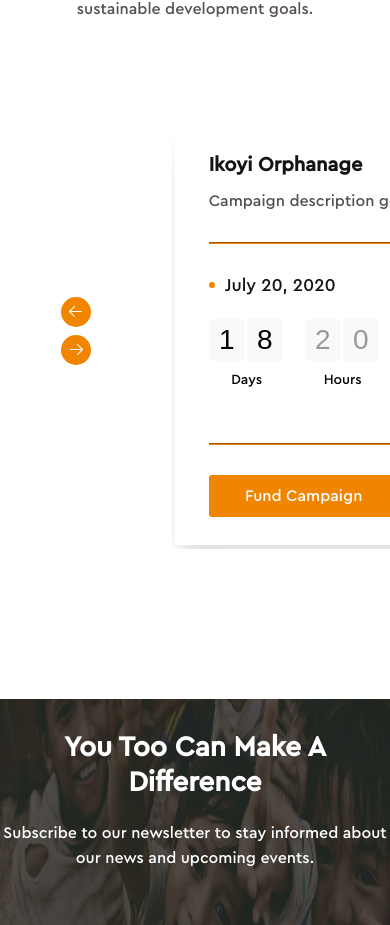
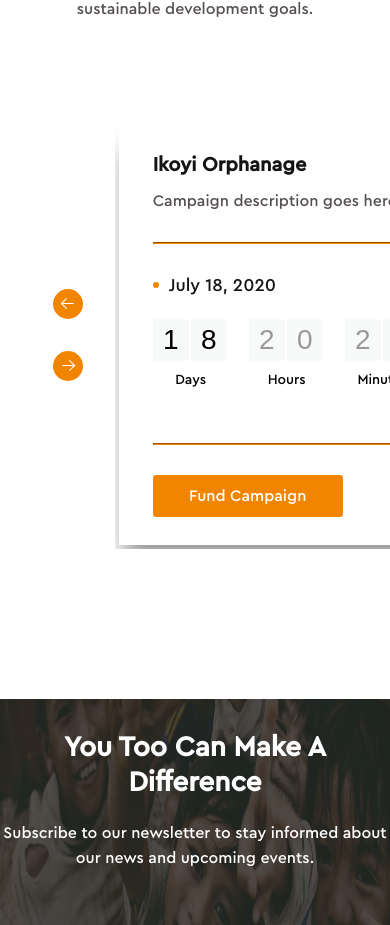
Before and after one commit to Kolakanmi/hdcf, a Vue app: page / in a window 390 px wide. Shown: the part 3297-4222 px from the top of the page. Built offline with nearby package versions, Linux system fonts and the light colour scheme.

Commit message:
box shadow for events card

```diff
--- a/src/components/HomeCountdownCard.vue
+++ b/src/components/HomeCountdownCard.vue
@@ -6,13 +6,13 @@
       </div>
       <div class="flex w-full md:w-7/12">
         <div class="w-10/12 m-auto">
-          <h3>Ikoyi Orphanage</h3>
+          <h3>{{location}}</h3>
           <span>Campaign description goes here</span>
           <br/>
           <hr style="margin-top: 30px; margin-bottom: 30px" >
           <div class="flex items-center" style="margin-bottom: 22px">
             <p class="my-auto" style="width: 6px; height: 6px; margin-right: 10px"><img alt="ellipse" src="../../images/ellipse.svg"></p>
-            <p class="my-auto date">July 20, 2020</p>
+            <p class="my-auto date">{{date}}</p>
           </div>
           <div class="flex">
             <div class="time-wrapper">
@@ -45,7 +45,7 @@
 <script>
 export default {
   name: 'HomeCountdownCard',
-  props: ['eventImage']
+  props: ['eventImage', 'location', 'date']
 }
 </script>
 
--- a/src/components/HomeUpcomingEvents.vue
+++ b/src/components/HomeUpcomingEvents.vue
@@ -5,17 +5,17 @@
       <span>We aim to bridge the gap and lorem towards the sustainable development goals.</span>
     </div>
     <div class="flex" style="padding-left: 13.68%;">
-      <div class="my-auto ml-2 mr-20">
-        <p @click="handleScrollLeft" class="flex mb-2 mx-auto cursor-pointer" style="background-color: #F18500; border-radius: 50%; width: 30px; height: 30px">
+      <div class="my-auto ml-0 md:ml-2 mr-8 md:mr-20">
+        <p @click="handleScrollLeft" class="flex mb-8 mx-auto cursor-pointer" style="background-color: #F18500; border-radius: 50%; width: 30px; height: 30px">
           <img class="m-auto" alt="left-arrow"  src="../../images/left-arrow.svg">
         </p>
-        <p @click="handleScrollRight" class="flex mb-2 mx-auto cursor-pointer" style="background-color: #F18500; border-radius: 50%; width: 30px; height: 30px">
+        <p @click="handleScrollRight" class="flex mx-auto cursor-pointer" style="background-color: #F18500; border-radius: 50%; width: 30px; height: 30px">
           <img class="m-auto" alt="right-arrow" src="../../images/right-arrow.svg">
         </p>
       </div>
       <div ref="scrollerCards" class="flex p-1 w-full flex-no-wrap overflow-x-hidden">
-        <HomeCountdownCard event-image="children-sitting.png"/>
-        <HomeCountdownCard event-image="home-event2.svg"/>
+        <HomeCountdownCard event-image="children-sitting.png" location="Ikoyi Orphanage" date="July 18, 2020"/>
+        <HomeCountdownCard event-image="home-event2.svg" location="Lekki Orphanage" date="August 20, 2020"/>
       </div>
     </div>
   </div>
@@ -31,19 +31,24 @@ export default {
   components: { HomeCountdownCard },
   methods: {
     handleScrollLeft () {
-      // eslint-disable-next-line no-unused-expressions
-      if (window.matchMedia('screen and (max-width: 768px)').matches) {
+      if (window.matchMedia('screen and (max-width: 640px)').matches) {
         // eslint-disable-next-line no-unused-expressions
-        this.$refs.scrollerCards ? this.$refs.scrollerCards.scrollLeft -= 200 : 0
+        this.$refs.scrollerCards ? this.$refs.scrollerCards.scrollLeft -= 150 : 0
+      } else if (window.matchMedia('screen and (max-width: 768px)').matches) {
+        // eslint-disable-next-line no-unused-expressions
+        this.$refs.scrollerCards ? this.$refs.scrollerCards.scrollLeft -= 250 : 0
       } else {
         // eslint-disable-next-line no-unused-expressions
         this.$refs.scrollerCards ? this.$refs.scrollerCards.scrollLeft -= 450 : 0
       }
     },
     handleScrollRight () {
-      if (window.matchMedia('screen and (max-width: 768px)').matches) {
+      if (window.matchMedia('screen and (max-width: 640px)').matches) {
         // eslint-disable-next-line no-unused-expressions
-        this.$refs.scrollerCards ? this.$refs.scrollerCards.scrollLeft += 200 : 0
+        this.$refs.scrollerCards ? this.$refs.scrollerCards.scrollLeft += 150 : 0
+      } else if (window.matchMedia('screen and (max-width: 768px)').matches) {
+        // eslint-disable-next-line no-unused-expressions
+        this.$refs.scrollerCards ? this.$refs.scrollerCards.scrollLeft += 250 : 0
       } else {
         // eslint-disable-next-line no-unused-expressions
         this.$refs.scrollerCards ? this.$refs.scrollerCards.scrollLeft += 450 : 0
--- a/tailwind.config.js
+++ b/tailwind.config.js
@@ -189,7 +189,7 @@ module.exports = {
       default: '0 1px 3px 0 rgba(0, 0, 0, 0.1), 0 1px 2px 0 rgba(0, 0, 0, 0.06)',
       md: '0 4px 6px -1px rgba(0, 0, 0, 0.1), 0 2px 4px -1px rgba(0, 0, 0, 0.06)',
       lg: '0 10px 15px -3px rgba(0, 0, 0, 0.1), 0 4px 6px -2px rgba(0, 0, 0, 0.05)',
-      xl: '0 20px 25px -5px rgba(0, 0, 0, 0.1), 0 10px 10px -5px rgba(0, 0, 0, 0.04)',
+      xl: '0 20px 25px -5px rgba(0, 0, 0, 0.4), 0 10px 10px -5px rgba(0, 0, 0, 0.04)',
       '2xl': '0 25px 50px -12px rgba(0, 0, 0, 0.25)',
       inner: 'inset 0 2px 4px 0 rgba(0, 0, 0, 0.06)',
       outline: '0 0 0 3px rgba(66, 153, 225, 0.5)',
```
